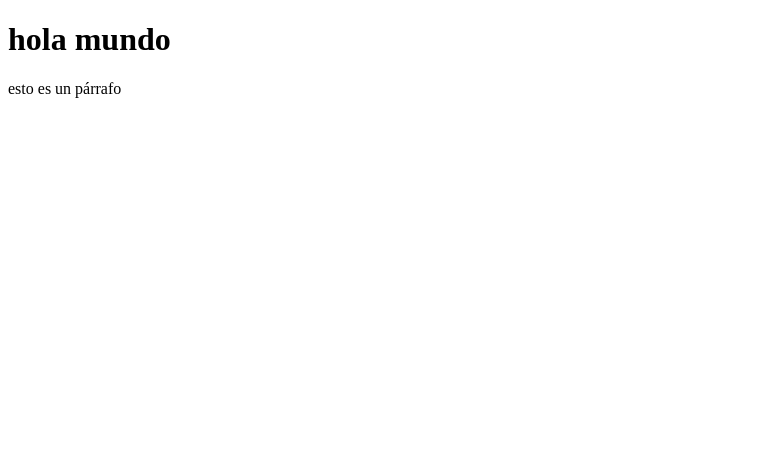
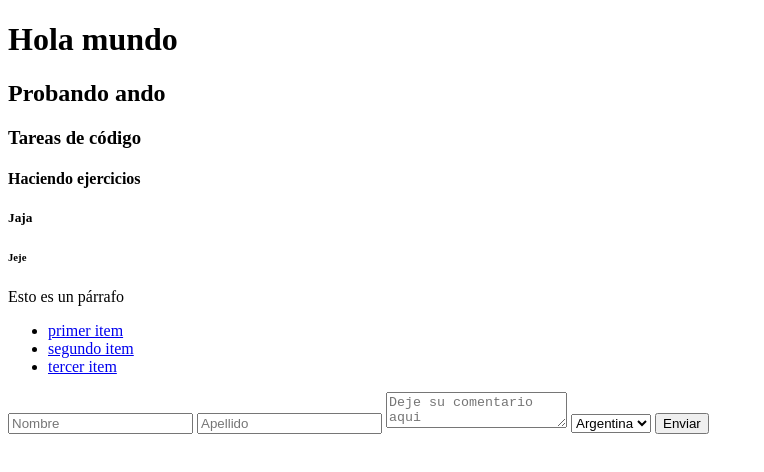
Before and after one commit to salometarragona/tarea1, a plain HTML site: page index.html in a window 1280 px wide. Shown: the whole page, without its empty margins (0-764 px from the left). Drawn offline with Linux system fonts and the light colour scheme.

Commit message:
segundo commit

```diff
--- a/index.html
+++ b/index.html
@@ -3,10 +3,44 @@
 <head>
     <meta charset="UTF-8">
     <meta name="viewport" content="width=device-width, initial-scale=1.0">
-    <title> clase uno </title>
+    <title> Clase uno </title>
 </head>
 <body>
-    <h1> hola mundo </h1>
-    <p> esto es un párrafo </p>
+    <h1> Hola mundo </h1>
+    <h2> Probando ando </h2>
+    <h3> Tareas de código </h3>
+    <h4> Haciendo ejercicios </h4>
+    <h5> Jaja </h5>
+    <h6> Jeje </h6>
+
+    <p> Esto es un párrafo </p>
+
+    <header>
+    <nav>
+    <ul>
+       <li><a href="https://www.youtube.com/watch?v=T6znxgZA0iI">primer item</a></li>
+       <li><a href="https://www.youtube.com/watch?v=b63GHZsR1Qs">segundo item</a></li>
+       <li><a href="https://www.youtube.com/watch?v=io0UQ74sXfw">tercer item</a></li>
+     </ul>
+    </nav>
+    </header>
+
+     <form action="#" method="get">
+        <input type="text" placeholder="Nombre">
+        <input type="text" placeholder="Apellido">
+        <textarea name="" id="" placeholder="Deje su comentario aqui"></textarea>
+        <select name="" id="">
+            <option value="Argentina"> Argentina </option>
+            <option value="brasil"> Brasil </option>
+            <option value="uruguay"> Uruguay </option>
+            <option value="Paraguay"> Paraguay </option>
+            <option value="Chile"> Chile </option>
+        </select>
+        <input type="submit" value="Enviar">
+
+     </form>
+
+
+
 </body>
 </html>
```
